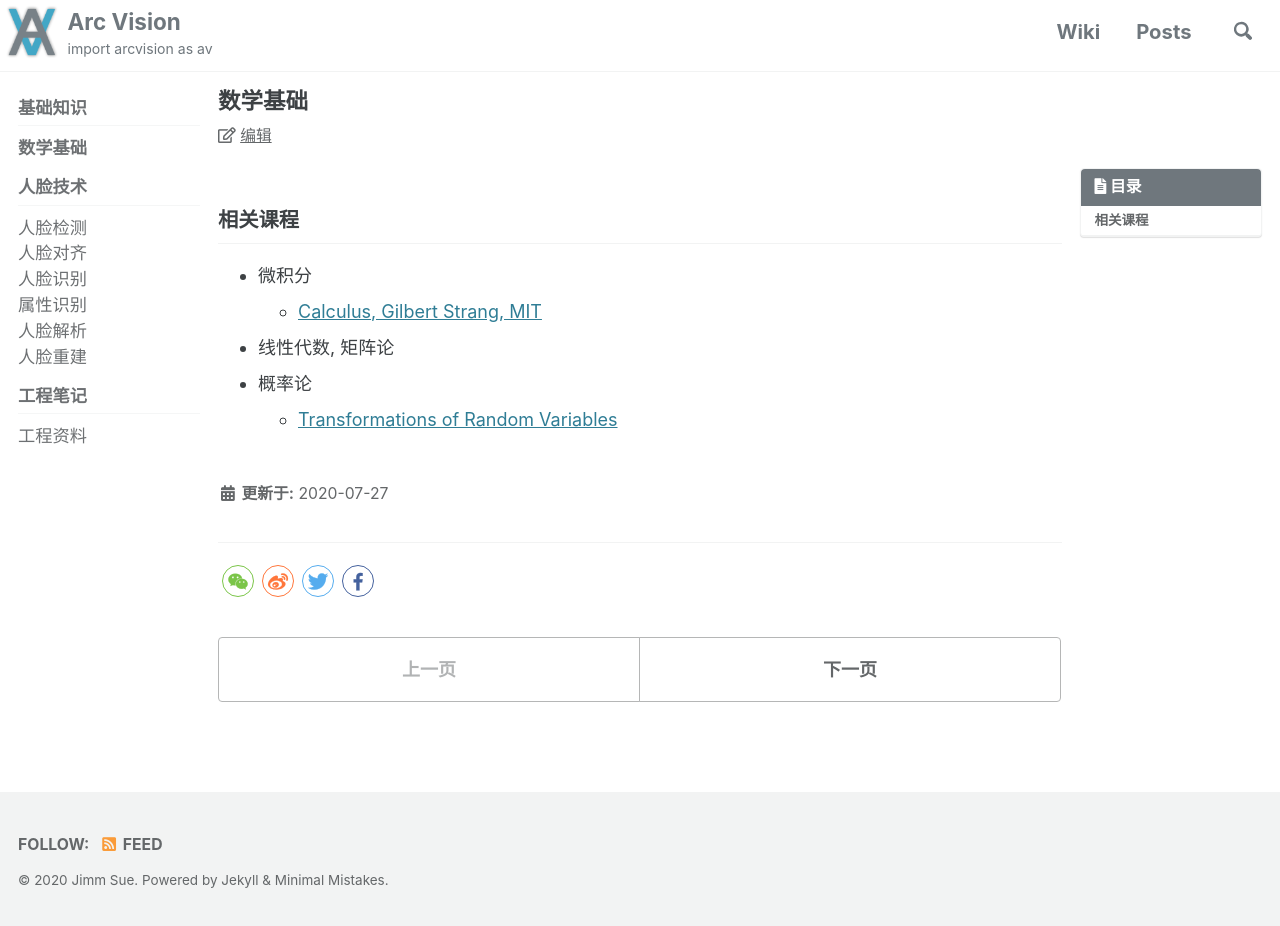
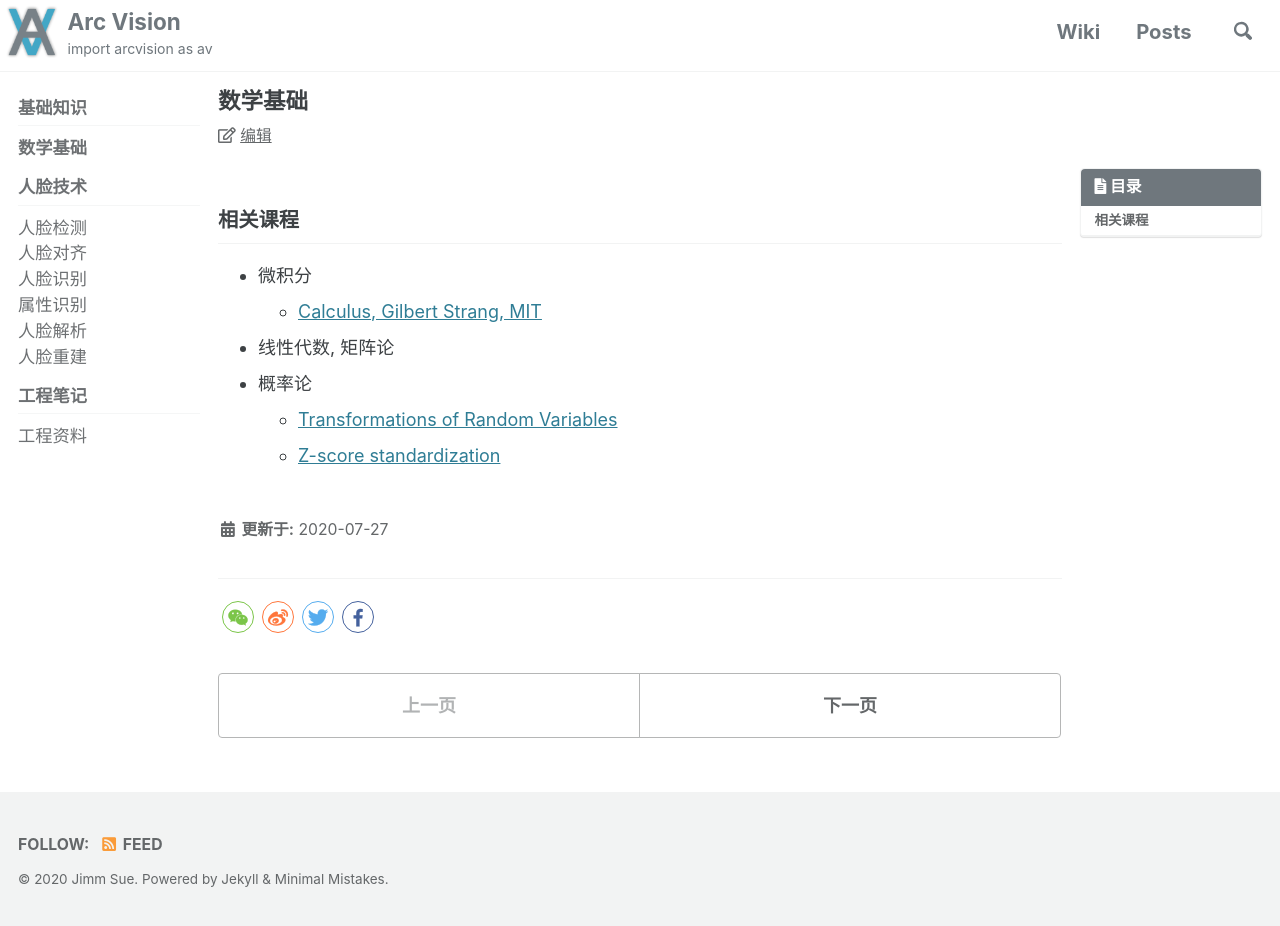
Before and after one commit to ArcVision/ArcVision.github.io, a Jekyll site: the page built from _wiki/00-math.md, in a window 1280 px wide and 926 px high. Built offline with Jekyll 4.4.1, drawn with Linux system fonts in a browser that asks for light colours; cached includes are drawn as plain includes; comment, search, counter and statistics services are not loaded.

Commit message:
Update 00-math.md

```diff
--- a/_wiki/00-math.md
+++ b/_wiki/00-math.md
@@ -15,3 +15,4 @@ toc: true
 - 线性代数, 矩阵论
 - 概率论
   - [Transformations of Random Variables](https://www.math.arizona.edu/~jwatkins/f-transform.pdf)
+  - [Z-score standardization](https://en.wikipedia.org/wiki/Standard_score)
```
